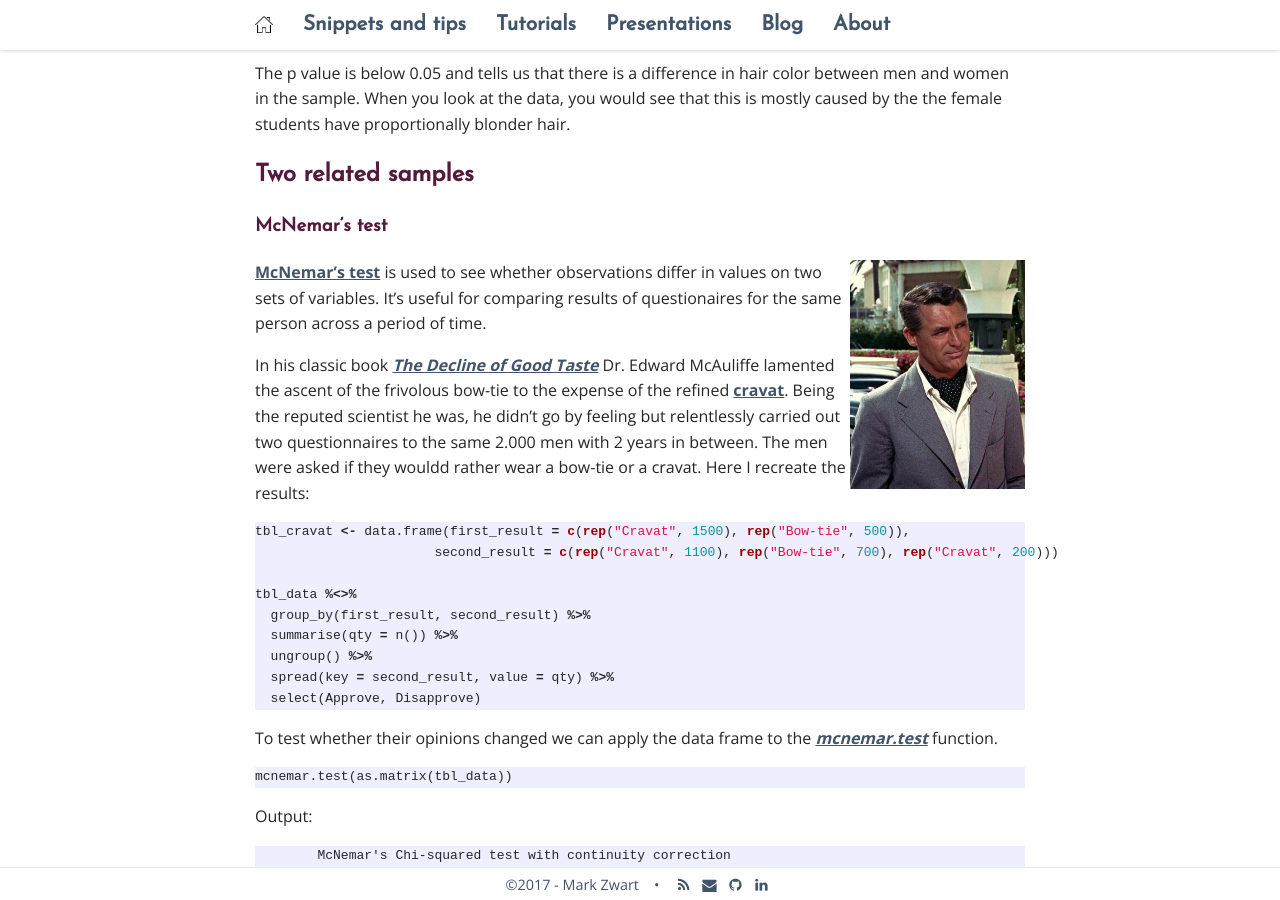
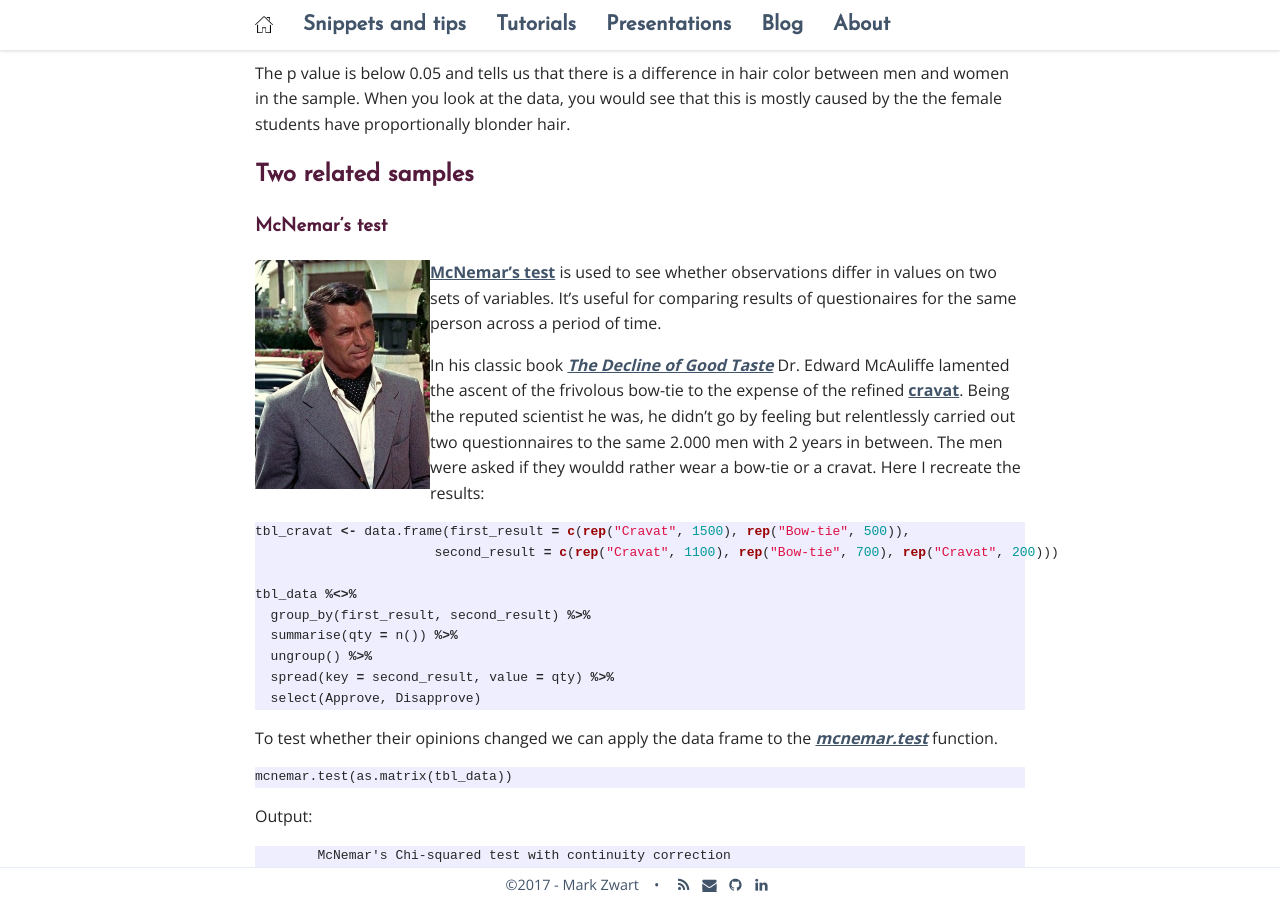
Before and after one commit to mark-me/mark-me.github.io, a Jekyll site: the page built from _pages/tutorials/statistical-tests/statistical-tests.md, in a window 1280 px wide and 900 px high, scrolled down 6065 px. Built offline with Jekyll 4.4.1, drawn with Linux system fonts in a browser that asks for light colours; nearby versions of some CDN libraries; comment, search, counter and statistics services are not loaded.

Commit message:
Update statistical-tests.md

```diff
--- a/_pages/tutorials/statistical-tests/statistical-tests.md
+++ b/_pages/tutorials/statistical-tests/statistical-tests.md
@@ -202,7 +202,7 @@
 
 ### McNemar’s test
 
-<img src="/_pages/tutorials/statistical-tests/cravat.jpg" alt="Me" width="175" height="229" align="right"/>
+<img src="/_pages/tutorials/statistical-tests/cravat.jpg" alt="Me" width="175" height="229" align="left"/>
 **[McNemar's test](https://en.wikipedia.org/wiki/McNemar%27s_test)** is used to see whether observations differ in values on two sets of variables. It's useful for comparing results of questionaires for the same person across a period of time.
 
 In his classic book _[The Decline of Good Taste](https://www.gutenberg.org/ebooks/search/?query=The+decline+of+good+taste)_ Dr. Edward McAuliffe lamented the ascent of the frivolous bow-tie to the expense of the refined [cravat](https://mccannbespoke.co.uk/how-to-wear-a-cravat/). Being the reputed scientist he was, he didn't go by feeling but relentlessly carried out two questionnaires to the same 2.000 men with 2 years in between. The men were asked if they wouldd rather wear a bow-tie or a cravat. Here I recreate the results:
```
